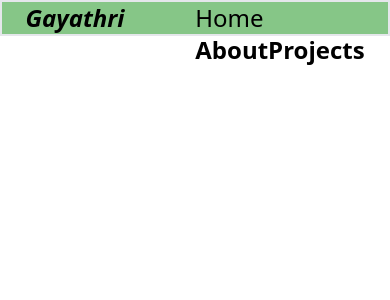
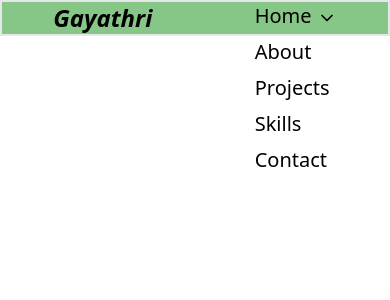
Before and after one commit to gayathri1398/Portfolio, a React (Create React App) app: page / in a window 390 px wide. Both pictures are taken after a click on the button "Home". Shown: the top 300 px of the page. Built offline with nearby package versions, Linux system fonts and the light colour scheme.

Commit message:
cleared the dropdown error

```diff
--- a/package.json
+++ b/package.json
@@ -5,6 +5,7 @@
   "dependencies": {
     "@craco/craco": "^6.2.0",
     "@headlessui/react": "^1.4.0",
+    "@heroicons/react": "^1.0.3",
     "@testing-library/jest-dom": "^5.14.1",
     "@testing-library/react": "^11.2.7",
     "@testing-library/user-event": "^12.8.3",
--- a/src/components/Home/Menu.component.jsx
+++ b/src/components/Home/Menu.component.jsx
@@ -1,27 +1,57 @@
 import { Menu } from '@headlessui/react';
+import {FiChevronDown} from 'react-icons/fi';
 
-export default function MyDropdown() {
+export default function MyDropdown(classname) {
   return (
-    <Menu >
-      <Menu.Button>Home</Menu.Button>
-      <Menu.Items>
-        <Menu.Item>
+    <Menu>
+      <Menu.Button>Home <FiChevronDown className="inline"/></Menu.Button>
+      <Menu.Items className="flex flex-col gap-2">
+        {/* Use the `active` render prop to conditionally style the active item. */}
+        <Menu.Item className="mt-2">
           {({ active }) => (
             <a
-              className={`${active && 'bg-blue-500'}`}
+              className={`${
+                active ? 'bg-blue-500 text-white' : 'bg-white text-black'
+              }`}
               href="/account-settings"
             >
-              About
+             About
             </a>
           )}
         </Menu.Item>
         <Menu.Item>
           {({ active }) => (
             <a
-              className={`${active && 'bg-blue-500'}`}
+              className={`${
+                active ? 'bg-blue-500 text-white' : 'bg-white text-black'
+              }`}
               href="/account-settings"
             >
-             Projects
+              Projects
+            </a>
+          )}
+        </Menu.Item>
+        <Menu.Item>
+          {({ active }) => (
+            <a
+              className={`${
+                active ? 'bg-blue-500 text-white' : 'bg-white text-black'
+              }`}
+              href="/account-settings"
+            >
+             Skills
+            </a>
+          )}
+        </Menu.Item>
+        <Menu.Item>
+          {({ active }) => (
+            <a
+              className={`${
+                active ? 'bg-blue-500 text-white' : 'bg-white text-black'
+              }`}
+              href="/account-settings"
+            >
+             Contact
             </a>
           )}
         </Menu.Item>
@@ -30,3 +60,36 @@ export default function MyDropdown() {
     </Menu>
   )
 }
+
+// import { Menu } from '@headlessui/react';
+
+// export default function MyDropdown() {
+//   return (
+//     <Menu >
+//       <Menu.Button>Home</Menu.Button>
+//       <Menu.Items>
+//         <Menu.Item>
+//           {({ active }) => (
+//             <a
+//               className={`${active && 'bg-blue-500'}`}
+//               href="/account-settings"
+//             >
+//               About
+//             </a>
+//           )}
+//         </Menu.Item>
+//         <Menu.Item>
+//           {({ active }) => (
+//             <a
+//               className={`${active && 'bg-blue-500'}`}
+//               href="/account-settings"
+//             >
+//              Projects
+//             </a>
+//           )}
+//         </Menu.Item>
+
+//       </Menu.Items>
+//     </Menu>
+//   )
+// }
--- a/src/components/Home/Navbar.component.jsx
+++ b/src/components/Home/Navbar.component.jsx
@@ -1,16 +1,15 @@
 import React from 'react';
-import {FiChevronDown} from 'react-icons/fi';
+
 import MyDropdown from './Menu.component';
 
 const Navsm=()=>{
    return(
    <>
-     <div className="flex gap-0 items-center lg:flex gap-6 justify-around border-2 bg-port-300">
+     <div className="flex gap-0 items-center justify-around border-2 bg-port-300">
        <div>
-          <h2 className="font-bold text-2xl italic lg:text-3xl">Gayathri</h2>
+          <h2 className="font-bold text-2xl italic md:text-3xl">Gayathri</h2>
           </div>
-          <div className="flex h-8 gap-0 lg:gap-20 lg:flex-row font-semibold text-2xl cursor-pointer">
-          {/* <p className="flex-col">  <MyDropdown/><FiChevronDown className="text-black inline  lg:hidden"/></p> */}
+          <div className="flex h-8 gap-0 font-normal text-xl cursor-pointer md:text-2xl">
           <p>  <MyDropdown /> </p>
 
           </div>
@@ -47,6 +46,7 @@ const Navsm=()=>{
     return<>
       <nav>
         <div className="lg:hidden">{/*mobile devices */}  <Navsm/> </div>
+
         <div className="hidden lg:block">{/*large devices */}  <Navlg/> </div>
       </nav>
       </>
```
Also changed, not shown: 1 other file (tests, documents, lock files or other folders).
